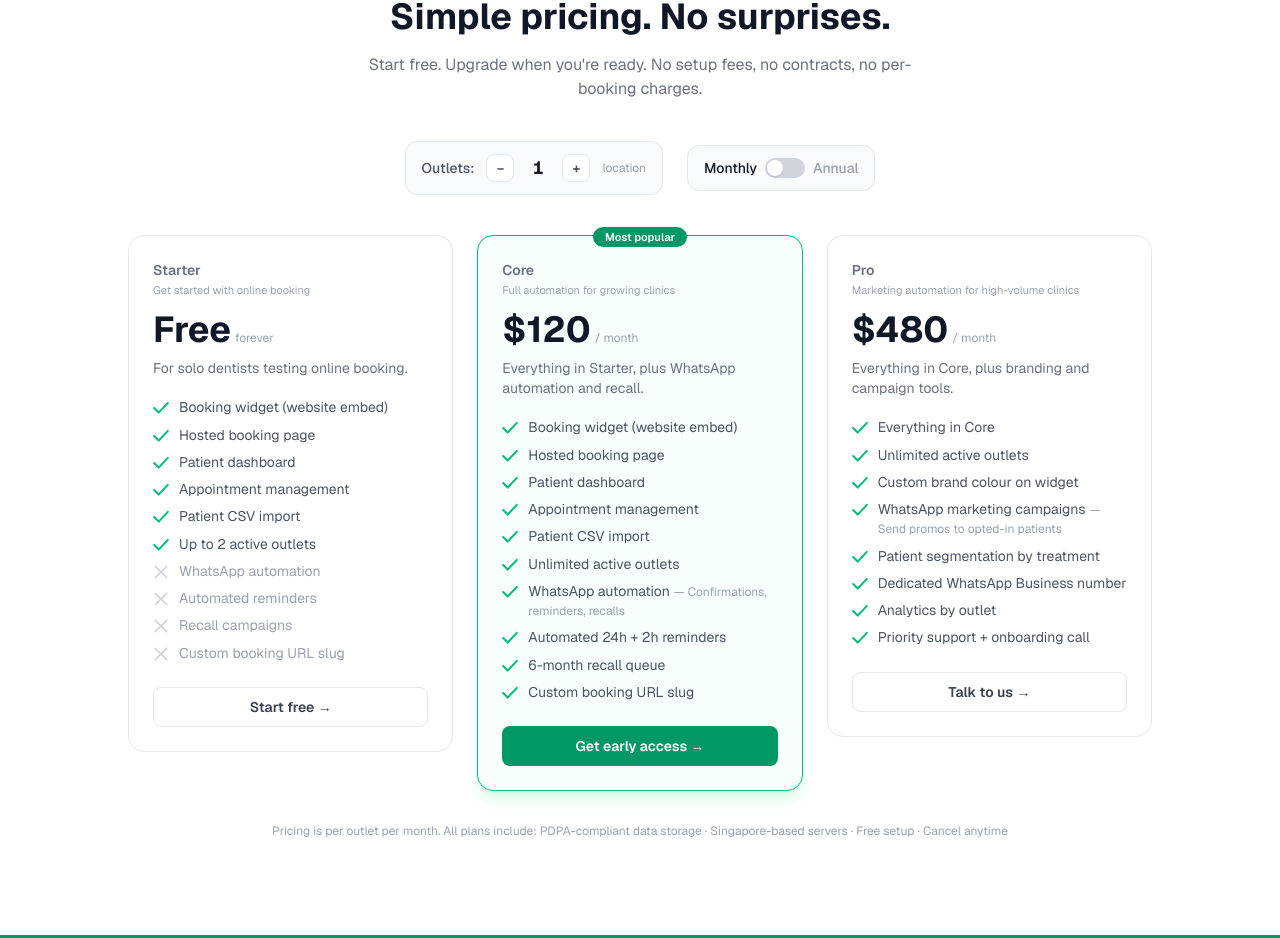
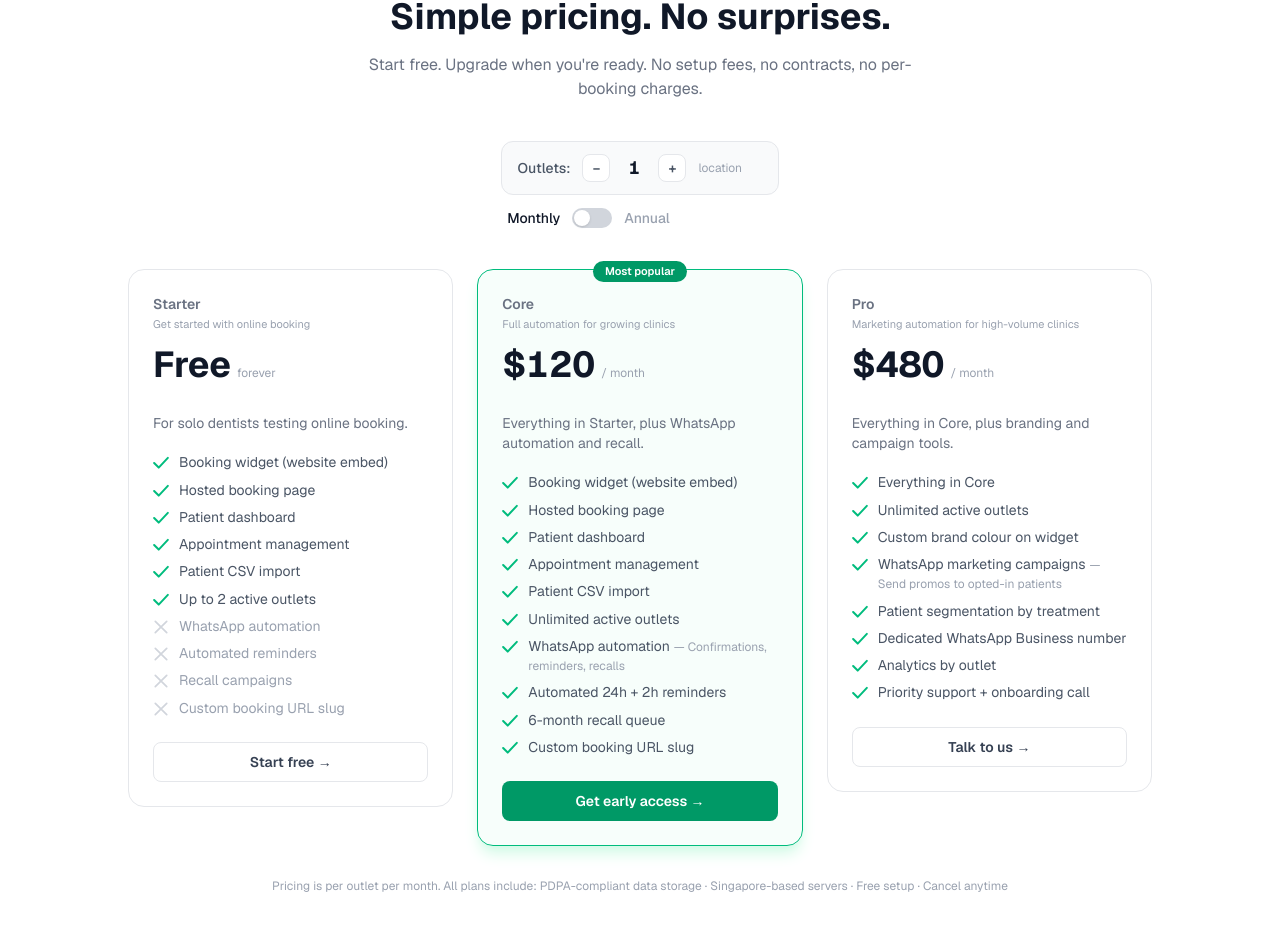
Before and after one commit to kentopia01/dentaflow-www, a Next.js app: page / in a window 1280 px wide. Shown: the part 7643-8581 px from the top of the page. Built offline with nearby package versions, Linux system fonts and the light colour scheme.

Commit message:
fix: pricing controls — no layout shift on toggle/stepper; billing toggle on own row, no container; badge always rendered opacity-0; price note fixed width; per-outlet line always reserves height

```diff
--- a/components/landing/LandingPage.tsx
+++ b/components/landing/LandingPage.tsx
@@ -1434,8 +1434,8 @@ function PricingSection() {
           </p>
         </motion.div>
 
-        {/* Controls: outlet selector + billing toggle */}
-        <div className="flex flex-col sm:flex-row items-center justify-center gap-6 mb-10">
+        {/* Controls: outlet selector + billing toggle — stacked, fixed-width to prevent layout shift */}
+        <div className="flex flex-col items-center gap-3 mb-10">
           {/* Outlet selector */}
           <div className="flex items-center gap-3 bg-gray-50 rounded-xl border border-gray-200 px-4 py-3">
             <span className="text-sm text-gray-600 font-medium">Outlets:</span>
@@ -1450,11 +1450,11 @@ function PricingSection() {
                 className="w-7 h-7 rounded-lg border border-gray-200 bg-white flex items-center justify-center text-gray-600 hover:bg-gray-50 font-semibold text-sm transition-colors"
               >+</button>
             </div>
-            <span className="text-xs text-gray-400">{outlets === 1 ? "location" : "locations"}</span>
-          </div>
-
-          {/* Billing toggle */}
-          <div className="flex items-center gap-2 bg-gray-50 rounded-xl border border-gray-200 px-4 py-3">
+            <span className="w-16 text-xs text-gray-400">{outlets === 1 ? "location" : "locations"}</span>
+          </div>
+
+          {/* Billing toggle — no container, own row, badge always rendered to prevent layout shift */}
+          <div className="flex items-center gap-3">
             <span className={`text-sm font-medium transition-colors ${!yearly ? "text-gray-900" : "text-gray-400"}`}>Monthly</span>
             <button
               onClick={() => setYearly(!yearly)}
@@ -1463,11 +1463,10 @@ function PricingSection() {
               <span className={`absolute top-0.5 left-0.5 w-4 h-4 rounded-full bg-white shadow transition-transform ${yearly ? "translate-x-5" : "translate-x-0"}`} />
             </button>
             <span className={`text-sm font-medium transition-colors ${yearly ? "text-gray-900" : "text-gray-400"}`}>Annual</span>
-            {yearly && (
-              <span className="inline-flex items-center rounded-full bg-emerald-50 border border-emerald-200 px-2 py-0.5 text-[11px] font-semibold text-emerald-700">
-                2 months free
-              </span>
-            )}
+            {/* Always rendered — invisible when monthly to prevent layout shift */}
+            <span className={`inline-flex items-center rounded-full bg-emerald-50 border border-emerald-200 px-2 py-0.5 text-[11px] font-semibold text-emerald-700 transition-opacity ${yearly ? "opacity-100" : "opacity-0 pointer-events-none"}`}>
+              2 months free
+            </span>
           </div>
         </div>
 
@@ -1496,13 +1495,14 @@ function PricingSection() {
               <div className="mb-5">
                 <p className="text-sm font-semibold text-gray-500 mb-0.5">{plan.name}</p>
                 <p className="text-[11px] text-gray-400 mb-3">{plan.tagline}</p>
-                <div className="flex items-baseline gap-1">
-                  <span className="text-4xl font-bold text-gray-900">{plan.price}</span>
-                  {plan.priceNote && <span className="text-xs text-gray-400 leading-tight max-w-[80px]">{plan.priceNote}</span>}
+                <div className="flex items-baseline gap-1.5">
+                  <span className="text-4xl font-bold text-gray-900 tabular-nums">{plan.price}</span>
+                  {plan.priceNote && <span className="text-xs text-gray-400 leading-tight w-20 shrink-0">{plan.priceNote}</span>}
                 </div>
-                {plan.name !== "Starter" && outlets > 1 && (
-                  <p className="text-[11px] text-gray-400 mt-1">${plan.name === "Core" ? (yearly ? coreYearlyPerMonth : coreMonthly) : (yearly ? proYearlyPerMonth : proMonthly)} × {outlets} outlets</p>
-                )}
+                {/* Always rendered to prevent card height shift — invisible for Starter or 1 outlet */}
+                <p className={`text-[11px] text-gray-400 mt-1 ${plan.name !== "Starter" && outlets > 1 ? "opacity-100" : "opacity-0 pointer-events-none"}`}>
+                  ${plan.name === "Core" ? (yearly ? coreYearlyPerMonth : coreMonthly) : plan.name === "Pro" ? (yearly ? proYearlyPerMonth : proMonthly) : 0} × {outlets} outlets
+                </p>
                 <p className="text-sm text-gray-500 mt-2">{plan.description}</p>
               </div>
 
```
